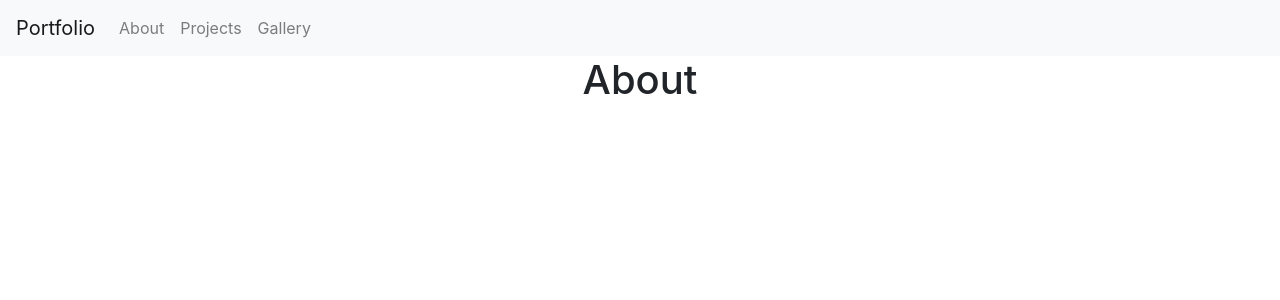
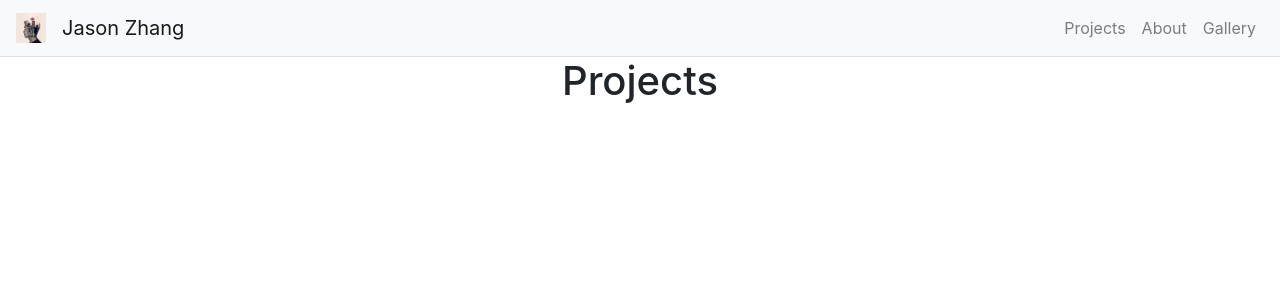
Before and after one commit to Zjjc123/react-portfolio, a React (Create React App) app: page / in a window 1280 px wide. Shown: the top 300 px of the page. Built offline with nearby package versions, Linux system fonts and the light colour scheme.

Commit message:
Adding Logo

```diff
--- a/src/App.js
+++ b/src/App.js
@@ -16,20 +16,29 @@ function App() {
   return (
     <BrowserRouter>
       <div className="App">
-        <Navbar bg="light" expand="lg">
-          <Navbar.Brand href="/">Portfolio</Navbar.Brand>
+        <Navbar className="border-bottom" bg="light" expand="lg">
+          <Navbar.Brand href="/">
+            <img
+              src= {logo}
+              width="30"
+              height="30"
+              className="d-inline-block align-top"
+              alt="Logo"
+            />
+          </Navbar.Brand>
+          <Navbar.Brand href="/">Jason Zhang</Navbar.Brand>
           <Navbar.Toggle aria-controls="basic-navbar-nav" />
           <Navbar.Collapse id="basic-navbar-nav">
-            <Nav className="mr-auto">
-              <Nav.Link href="/">About</Nav.Link>
-              <Nav.Link href="/Projects">Projects</Nav.Link>
+            <Nav className="ml-auto">
+              <Nav.Link href="/">Projects</Nav.Link>
+              <Nav.Link href="/About">About</Nav.Link>
               <Nav.Link href="/Gallery">Gallery</Nav.Link>
             </Nav>
           </Navbar.Collapse>
         </Navbar>
 
-        <Route exact path="/" component={About} />
-        <Route path="/Projects" component={Projects} />
+        <Route exact path="/" component={Projects} />
+        <Route path="/About" component={About} />
         <Route path="/Gallery" component={Gallery} />
       </div>
     </BrowserRouter>
```
Also changed, not shown: src/logo.svg.
